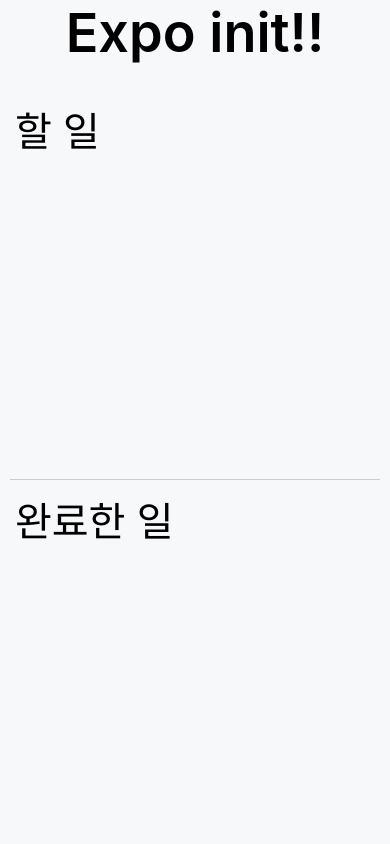
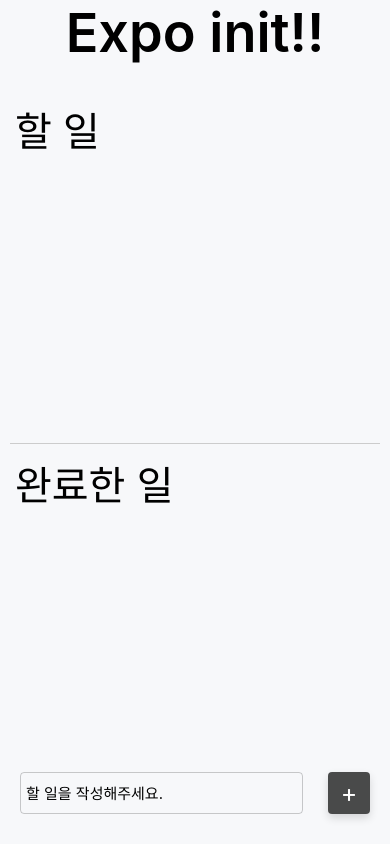
Before and after one commit to ktaeeun43/todo-list-expo, a React Native app: screen / in a window 390 px wide. Built offline with nearby package versions, Linux system fonts and the light colour scheme.

Commit message:
inputForm 완성

```diff
--- a/App.js
+++ b/App.js
@@ -1,6 +1,7 @@
 import { StatusBar } from "expo-status-bar";
 import React from "react";
 import { Platform, SafeAreaView, StyleSheet, Text, View } from "react-native";
+import InputForm from "./components/InputForm";
 
 export default function App() {
   return (
@@ -14,6 +15,7 @@
       <View style={styles.listView}>
         <Text style={styles.listTitle}>완료한 일</Text>
       </View>
+      <InputForm />
     </SafeAreaView>
   );
 }
--- /dev/null
+++ b/components/InputForm.js
@@ -0,0 +1,70 @@
+import {
+  KeyboardAvoidingView,
+  Platform,
+  Pressable,
+  StyleSheet,
+  Text,
+  TextInput,
+  View,
+} from "react-native";
+import React from "react";
+
+const InputForm = () => {
+  return (
+    <KeyboardAvoidingView
+      behavior={Platform.OS === "ios" ? "padding" : "height"}
+      style={styles.addFormContainer}
+    >
+      <TextInput
+        style={styles.inputField}
+        placeholder="할 일을 작성해주세요."
+      />
+      <Pressable style={styles.addButton}>
+        <Text style={styles.addButtonText}>+</Text>
+      </Pressable>
+    </KeyboardAvoidingView>
+  );
+};
+
+export default InputForm;
+
+const styles = StyleSheet.create({
+  addFormContainer: {
+    flexDirection: "row",
+    marginTop: "auto",
+    marginBottom: 30,
+    paddingHorizontal: 20,
+    backgroundColor: "#f7f8fa",
+  },
+  inputField: {
+    flex: 1,
+    height: 42,
+    padding: 5,
+    marginRight: 25,
+    borderRadius: 4,
+    borderColor: "rgba(0, 0, 0, 0.2)",
+    borderWidth: 1,
+    color: "#000000",
+    fontSize: 15,
+    textAlignVertical: "center",
+  },
+  addButton: {
+    justifyContent: "center",
+    alignItems: "center",
+    width: 42,
+    height: 42,
+    borderRadius: 4,
+    backgroundColor: "rgba(0,0,0,0.7)",
+    shadowColor: "#000000",
+    shadowOpacity: 0.14,
+    shadowRadius: 8,
+    shadowOffset: {
+      width: 0,
+      height: 4,
+    },
+  },
+  addButtonText: {
+    color: "white",
+    fontSize: 25,
+  },
+});
```
